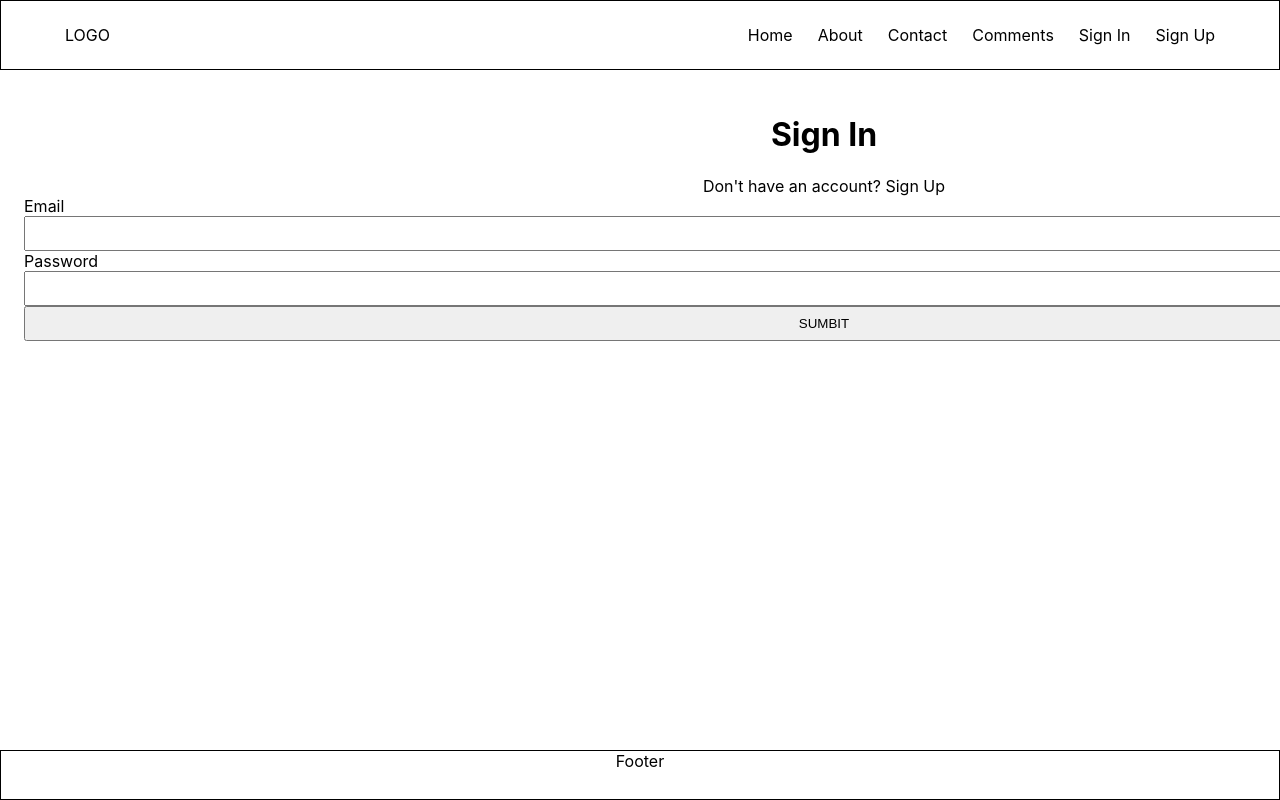
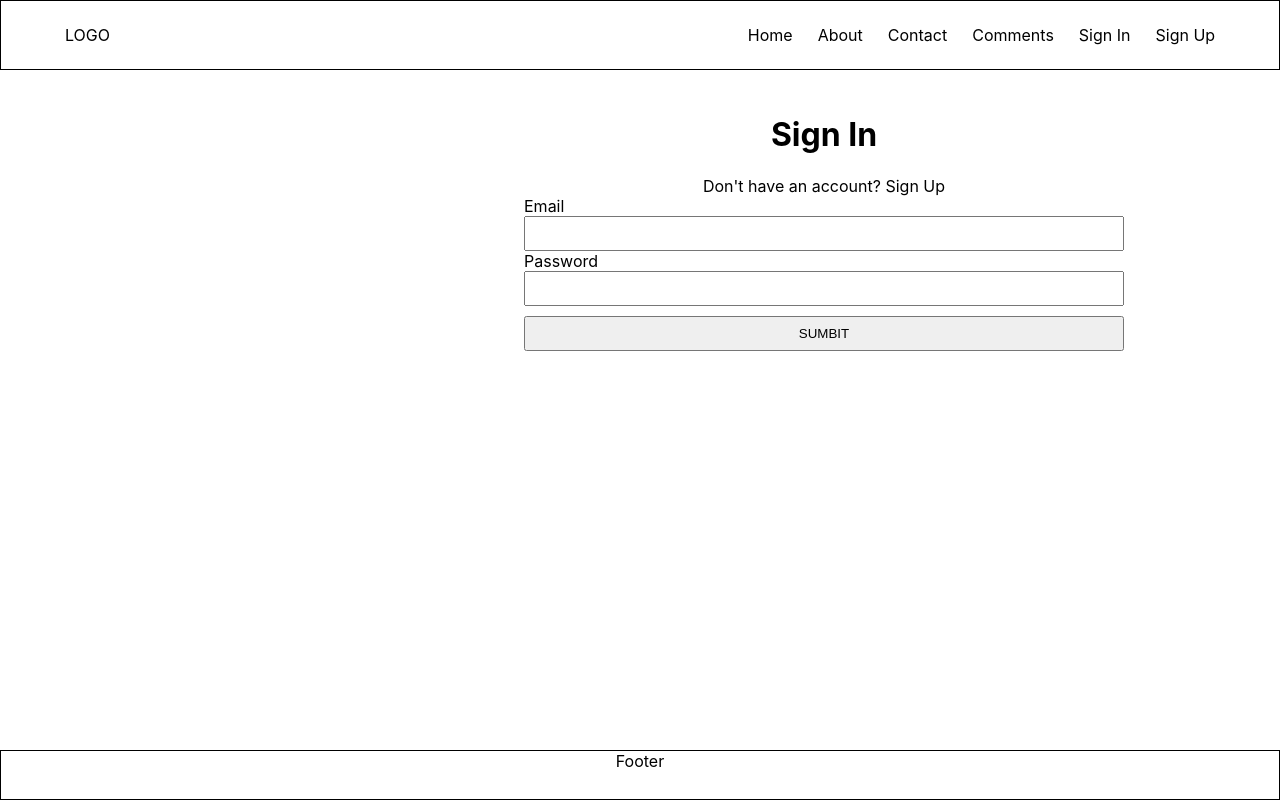
Before and after one commit to NatNatali/discrete-client, a React (Create React App) app: page /sign-in in a window 1280 px wide. Shown: the top 800 px of the page. Built offline with nearby package versions, Linux system fonts and the light colour scheme.

Commit message:
feat(SignIn): Change color of error

```diff
--- a/src/components/SignIn/index.js
+++ b/src/components/SignIn/index.js
@@ -23,7 +23,7 @@ const SignIn = () => {
                                })}
                            />
                        </div>
-                        {errors.email && <p>{errors.email.message}</p>}
+                        {errors.email && <p className='l-error'>{errors.email.message}</p>}
                         <label htmlFor="">Password</label>
                         <input
                             name="password"
@@ -36,7 +36,7 @@ const SignIn = () => {
                                 }})
                             }
                         />
-                        {errors.password && <p>{errors.password.message}</p>}
+                        {errors.password && <p className='l-error'>{errors.password.message}</p>}
                         <div className='l-button'><button>SUMBIT</button></div>
                     </form>
 
--- a/src/components/SignIn/index.scss
+++ b/src/components/SignIn/index.scss
@@ -3,6 +3,8 @@
 }
 
 .l-form-content {
+  display: flex;
+  justify-content: center;
   input {
     width: 100%;
     height: 35px;
@@ -11,6 +13,9 @@
       outline: 0;
     }
   }
+  form {
+    width: 600px;
+  }
 }
 
 .l-button {
@@ -18,5 +23,10 @@
   button {
     width: 100%;
     height: 35px;
+    margin-top: 10px;
   }
 }
+
+.l-error {
+  color: red;
+}
```
Also changed, not shown: 1 other file (tests, documents, lock files or other folders).
